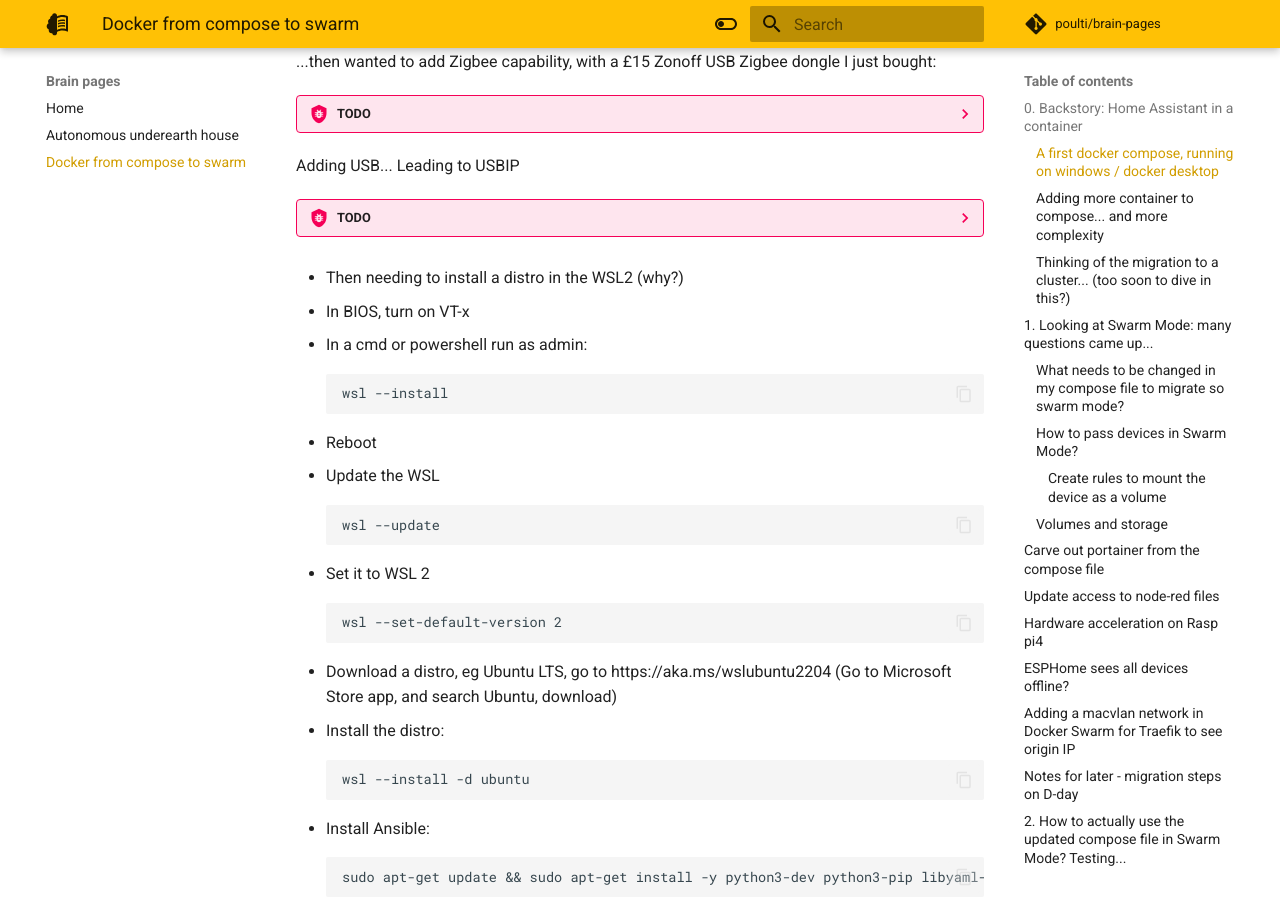
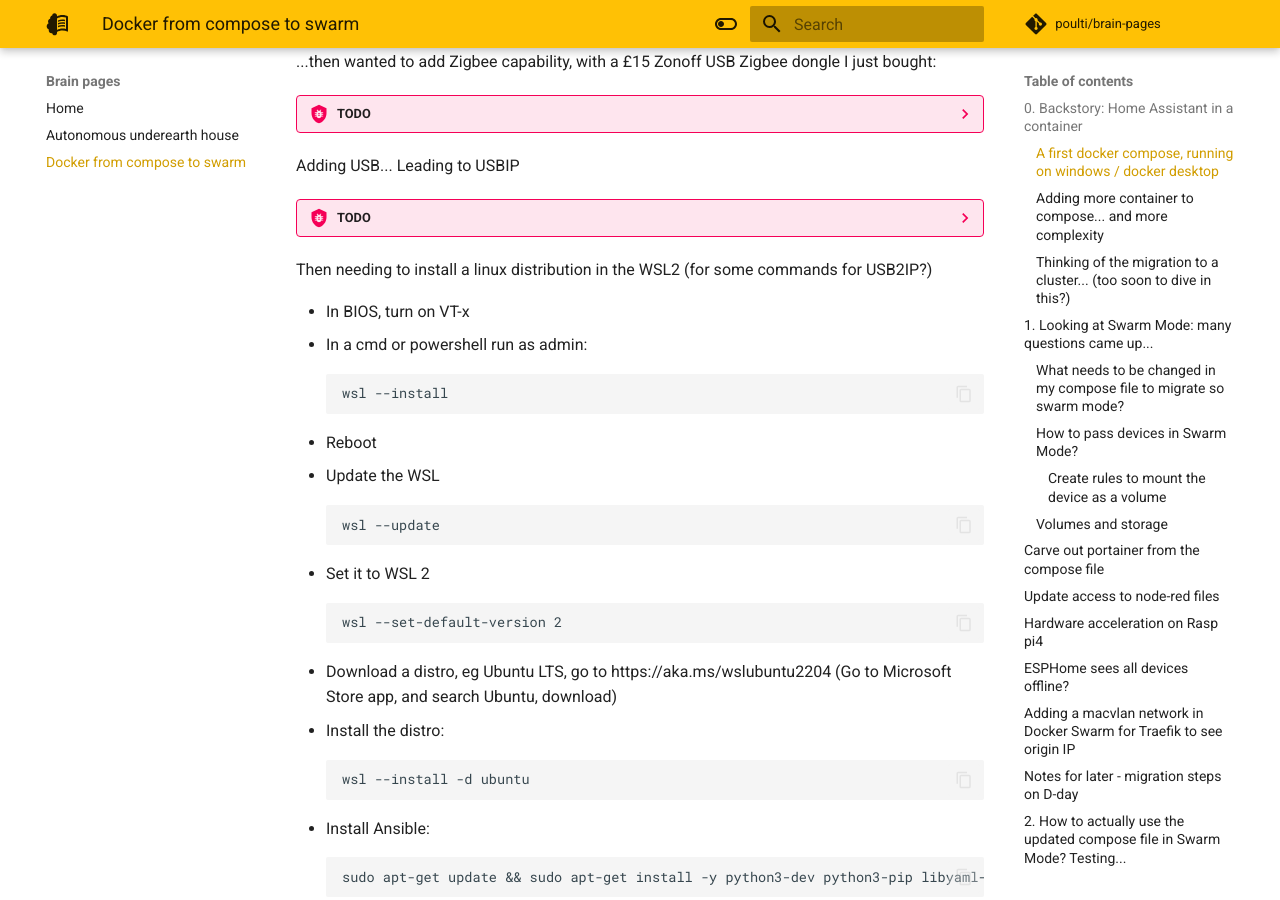
Before and after one commit to poulti/brain-pages, an MkDocs documentation site: the page built from docs/docker-from-compose-to-swarm.md, in a window 1280 px wide and 900 px high, scrolled down 986 px. Built offline with MkDocs 1.6.1 and Material for MkDocs 9.7.7, drawn with Linux system fonts in a browser that asks for light colours; comment, search, counter and statistics services are not loaded.

Commit message:
Slowly adding more info

```diff
--- a/docs/docker-from-compose-to-swarm.md
+++ b/docs/docker-from-compose-to-swarm.md
@@ -34,8 +34,9 @@
 
 ??? bug "TODO"
     need to pass the USB to WSL/Linux
--
-Then needing to install a distro in the WSL2 (why?)
+
+
+Then needing to install a linux distribution in the WSL2 (for some commands for USB2IP?)
 
 - In BIOS, turn on VT-x
 - In a cmd or powershell run as admin:
```
